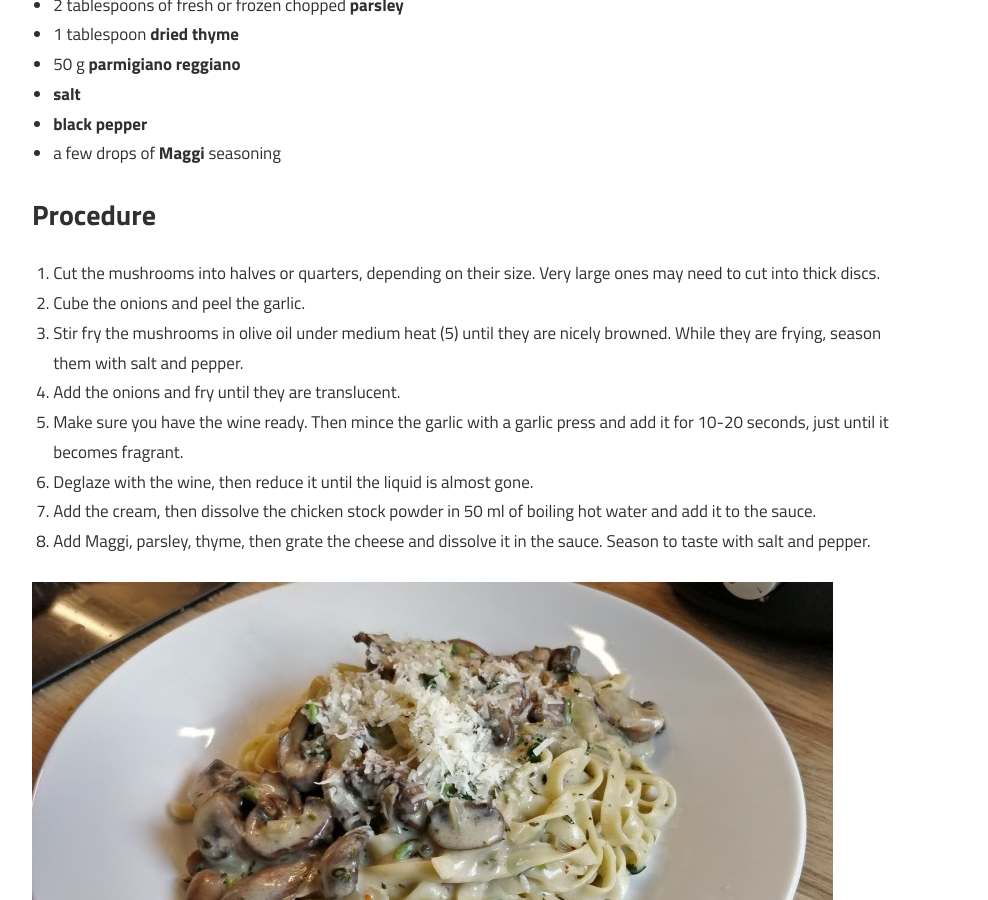
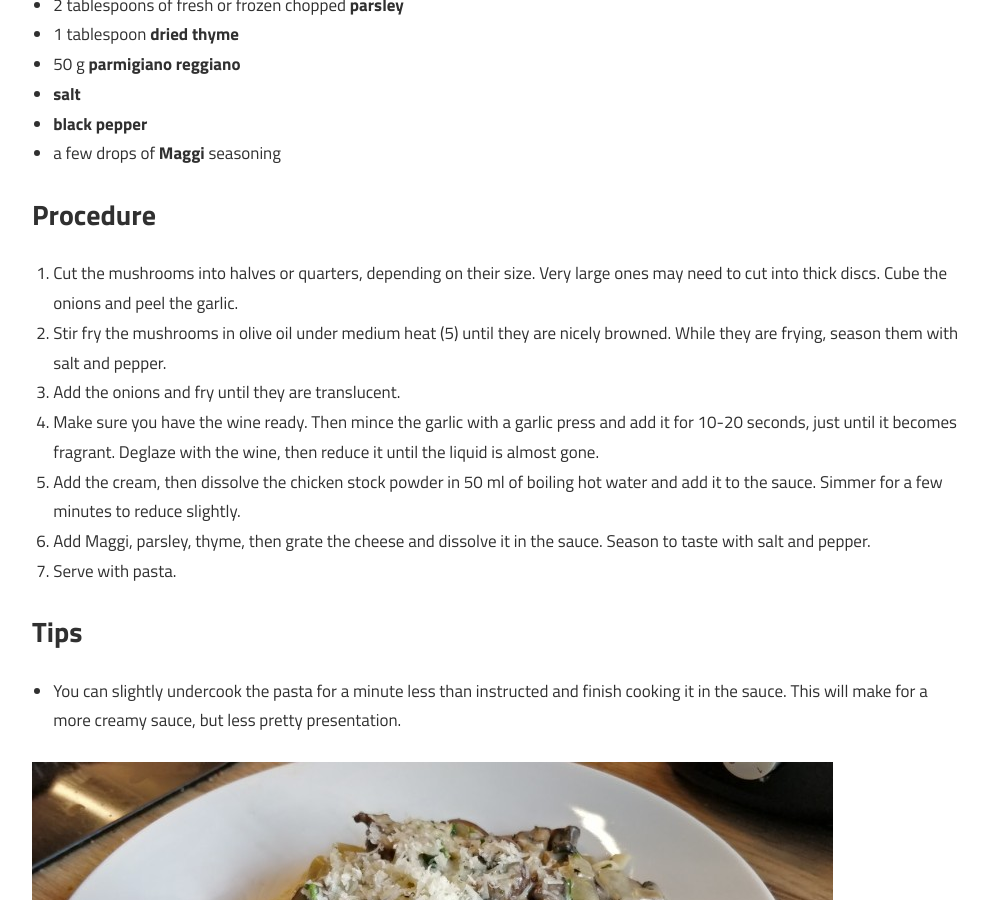
Before and after one commit to bschug/rice-and-potato, a Jekyll site: the page built from _posts/2020-07-03-Mushroom_Cream_Pasta.md, in a window 1280 px wide and 900 px high, scrolled down 954 px. Shown: the whole window, without its empty margins (36-1024 px from the left). Built offline with Jekyll 4.4.1, drawn with Linux system fonts in a browser that asks for light colours; some web fonts are replaced.

Commit message:
Simplify Mushroom Cream Pasta

```diff
--- a/_posts/2020-07-03-Mushroom_Cream_Pasta.md
+++ b/_posts/2020-07-03-Mushroom_Cream_Pasta.md
@@ -25,11 +25,14 @@ tags: italian pasta tagliatelle mushroom onion garlic cream parmigiano maggi veg
 
 ## Procedure
 
- 1. Cut the mushrooms into halves or quarters, depending on their size. Very large ones may need to cut into thick discs.
- 1. Cube the onions and peel the garlic.
+ 1. Cut the mushrooms into halves or quarters, depending on their size. Very large ones may need to cut into thick discs. Cube the onions and peel the garlic.
  1. Stir fry the mushrooms in olive oil under medium heat (5) until they are nicely browned. While they are frying, season them with salt and pepper.
  1. Add the onions and fry until they are translucent.
- 1. Make sure you have the wine ready. Then mince the garlic with a garlic press and add it for 10-20 seconds, just until it becomes fragrant.
- 1. Deglaze with the wine, then reduce it until the liquid is almost gone.
- 1. Add the cream, then dissolve the chicken stock powder in 50 ml of boiling hot water and add it to the sauce.
+ 1. Make sure you have the wine ready. Then mince the garlic with a garlic press and add it for 10-20 seconds, just until it becomes fragrant. Deglaze with the wine, then reduce it until the liquid is almost gone.
+ 1. Add the cream, then dissolve the chicken stock powder in 50 ml of boiling hot water and add it to the sauce. Simmer for a few minutes to reduce slightly.
  1. Add Maggi, parsley, thyme, then grate the cheese and dissolve it in the sauce. Season to taste with salt and pepper.
+ 1. Serve with pasta.
+
+## Tips
+
+ - You can slightly undercook the pasta for a minute less than instructed and finish cooking it in the sauce. This will make for a more creamy sauce, but less pretty presentation.
```
